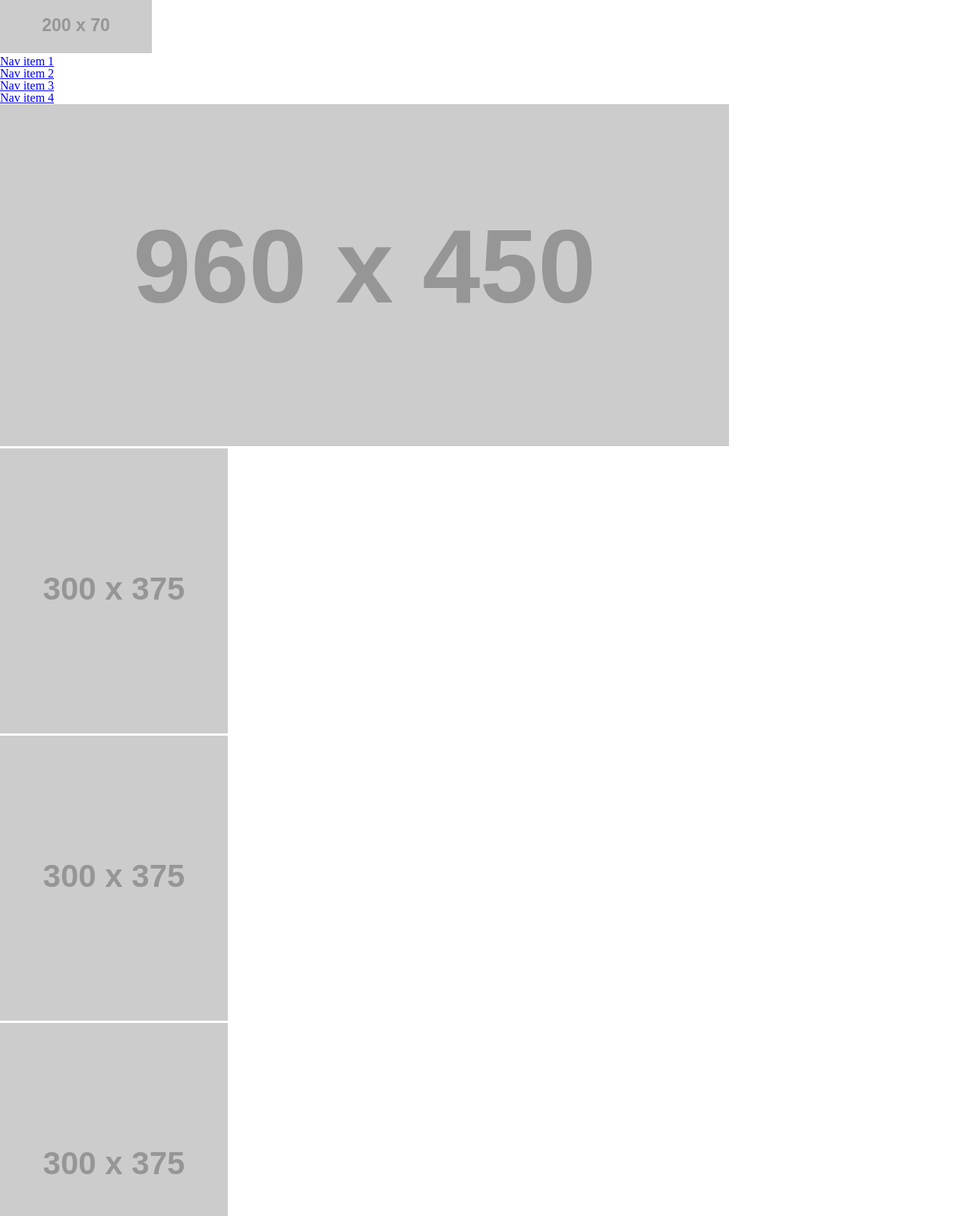
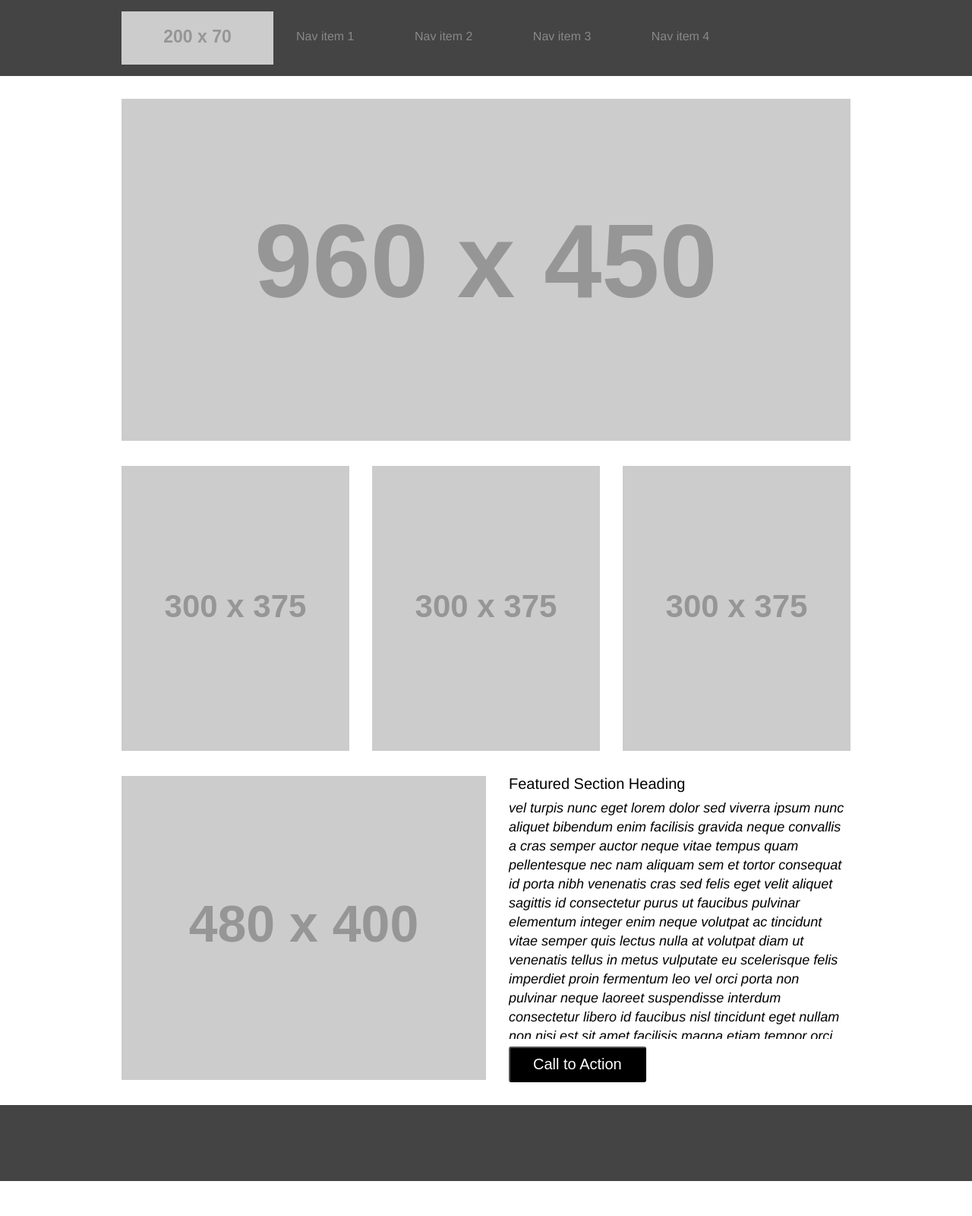
Before and after one commit to surfwalker/wireframe-exercise-201d48, a plain HTML site: page index.html in a window 1280 px wide. Shown: the top 1600 px of the page at 76% size. After the commit the page ends 1554 px from the top, so only its background shows below. Drawn offline with Linux system fonts and the light colour scheme; placeholder pictures from the web are drawn by us.

Commit message:
All done.

```diff
--- a/style.css
+++ b/style.css
@@ -1,3 +1,95 @@
-h1 {
-    color: red;
+/* ENTIRE PAGE */
+
+body {
+    font-family: Helvetica, sans-serif;
 }
+
+/* HEADER */
+
+header {
+    height: 100px;
+    background: #444;
+}
+
+nav {
+    width: 960px;
+    margin: 0px auto;
+}
+
+header img {
+    float: left;
+    margin-top: 15px;
+    margin-right: 30px;
+}
+
+header li {
+    display: inline-block;
+    margin-right: 75px;
+    margin-top: 40px;
+}
+
+a {
+    color: #888;
+    text-decoration: none;
+}
+
+/* MAIN - SUB-BANNERS */
+
+main {
+    width: 960px;
+    margin: 30px auto;
+}
+
+main li {
+    float: left;
+    margin: 30px 30px 30px 0px;
+}
+
+main li:last-child {
+    margin-right: 0px;
+}
+
+/* MAIN - FEATURED SECTION */
+
+section img {
+    float: left;
+    margin-right: 30px;
+}
+
+section div {
+    width: calc(50% - 30px);
+}
+
+div h2 {
+    font-size: 20px;
+    margin-bottom: 10px;
+}
+
+div p {
+    height: 316px;
+    font-size: 18px;
+    font-style: italic;
+    line-height: 25px;
+    overflow: auto;
+    margin-bottom: 10px;
+}
+
+button {
+    padding: 10px 30px;
+    background: #000;
+    color: #fff;
+    border-radius: 3px;
+    font-size: 20px;
+    transition: 350ms;
+}
+
+button:hover {
+    background: green;
+}
+
+/* FOOTER */
+
+footer {
+    height: 100px;
+    background: #444;
+}
```
